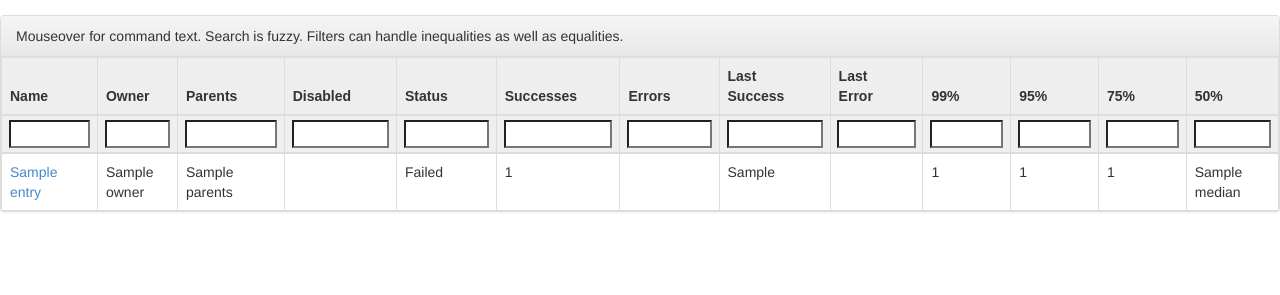
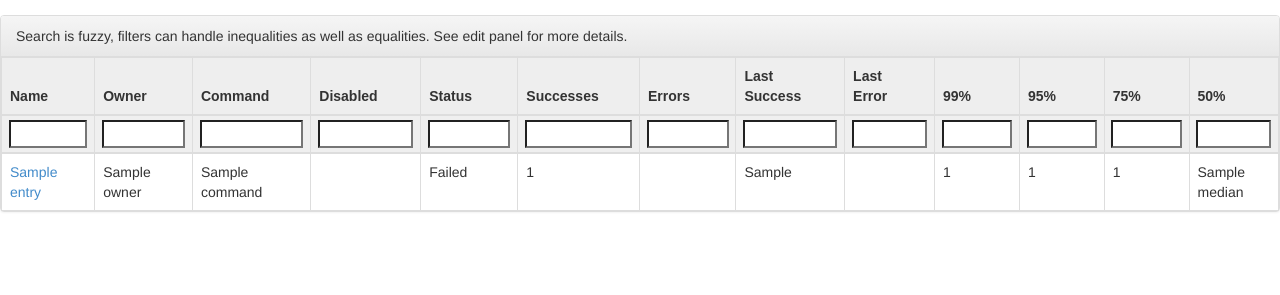
Before and after one commit to mesos/chronos, a Flask app: template ui/templates/index.html in a window 1280 px wide. Shown: the part 77-372 px from the top of the page. Run offline with Flask 2, Linux system fonts and the light colour scheme; the template is opened without the code that fills it: most values are stand-ins (such as "Sample title", 1, 10 or a date in 2020); parts of the project's set-up code (start-up, migrations or seed data) failed here and were passed over; some libraries are stand-ins or nearby versions; some web fonts are replaced.

Commit message:
Make table more truncated and allow sorting on last success/error

```diff
--- a/ui/main.py
+++ b/ui/main.py
@@ -157,7 +157,13 @@ def get_job_details():
         command = j["command"]
         retries = j["retries"]
         lastSuccess = j["lastSuccess"]
+        if lastSuccess:
+            lastSuccess = lastSuccess.replace("T", " ")
+            lastSuccess = lastSuccess[:lastSuccess.rfind(".")]
         lastError = j["lastError"]
+        if lastError:
+            lastError = lastError.replace("T", " ")[:-1]
+            lastError = lastError[:lastError.rfind(".")]
         successCount = j["successCount"]
         errorCount = j["errorCount"]
         disabled = j["disabled"]
--- a/ui/models/jobs.py
+++ b/ui/models/jobs.py
@@ -23,9 +23,9 @@ class BaseJob:
         self.stats = {}
 
         if self.lastSuccess and self.lastError:
-            timeOfLastSuccess = time.strptime(self.lastSuccess, "%Y-%m-%dT%H:%M:%S.%fZ")
-            timeOfLastError = time.strptime(self.lastError, "%Y-%m-%dT%H:%M:%S.%fZ")
-            self.lastStatus = "Failed" if timeOfLastError > timeOfLastSuccess else "Succeeded"
+            timeOfLastSuccess = time.strptime(self.lastSuccess, "%Y-%m-%d %H:%M:%S")
+            timeOfLastError = time.strptime(self.lastError, "%Y-%m-%d %H:%M:%S")
+            self.lastStatus = "Failed" if timeOfLastError >= timeOfLastSuccess else "Succeeded"
 
         elif self.lastSuccess:
             self.lastStatus = "Succeeded"
--- a/ui/templates/index.html
+++ b/ui/templates/index.html
@@ -13,13 +13,13 @@
 
 {% block content %}
 <div class="panel panel-default">
-  <div class="panel-heading">Mouseover for command text. Search is fuzzy. Filters can handle inequalities as well as equalities. </div>
+  <div class="panel-heading">Search is fuzzy, filters can handle inequalities as well as equalities. See edit panel for more details.</div>
   <table id="jobtable" class="table tablesorter">
     <thead>
       <tr>
         <th>Name</th>
         <th>Owner</th>
-        <th>Parents</th>
+        <th>Command</th>
         <th>Disabled</th>
         <th>Status</th>
         <th>Successes</th>
@@ -34,8 +34,8 @@
     </thead>
     <tbody>
       {% for entry in entries %}
-      <tr title="Command: {{entry.command}}">
-        <td>
+      <tr>
+        <td title="{{entry.name}}">
           <div class="dropdown">
             <a href="#" id="dropdown.{{entry.name}}" data-toggle="dropdown">{{entry.name |truncate(30, True)}}</a>
             <ul class="dropdown-menu" style="background:none; border:none; box-shadow:none;" role="menu" aria-labelledby="d{{entry.name}}">
@@ -47,8 +47,8 @@
             </ul>
           </div>
         </td>
-        <td style="overflow:hidden; width:80px">{{entry.owner |truncate(30, True)}}</td>
-        <td>{{entry.parents |truncate(40, True)}}</td>
+        <td title="{{entry.owner}}">{{entry.owner |truncate(30, True)}}</td>
+        <td title="{{entry.command}}">{{entry.command |truncate(30, True)}}</td>
         <td>{{entry.disabled}}</td>
         <td>{{entry.lastStatus}}</td>
         <td>{{entry.successCount}}</td>
```
